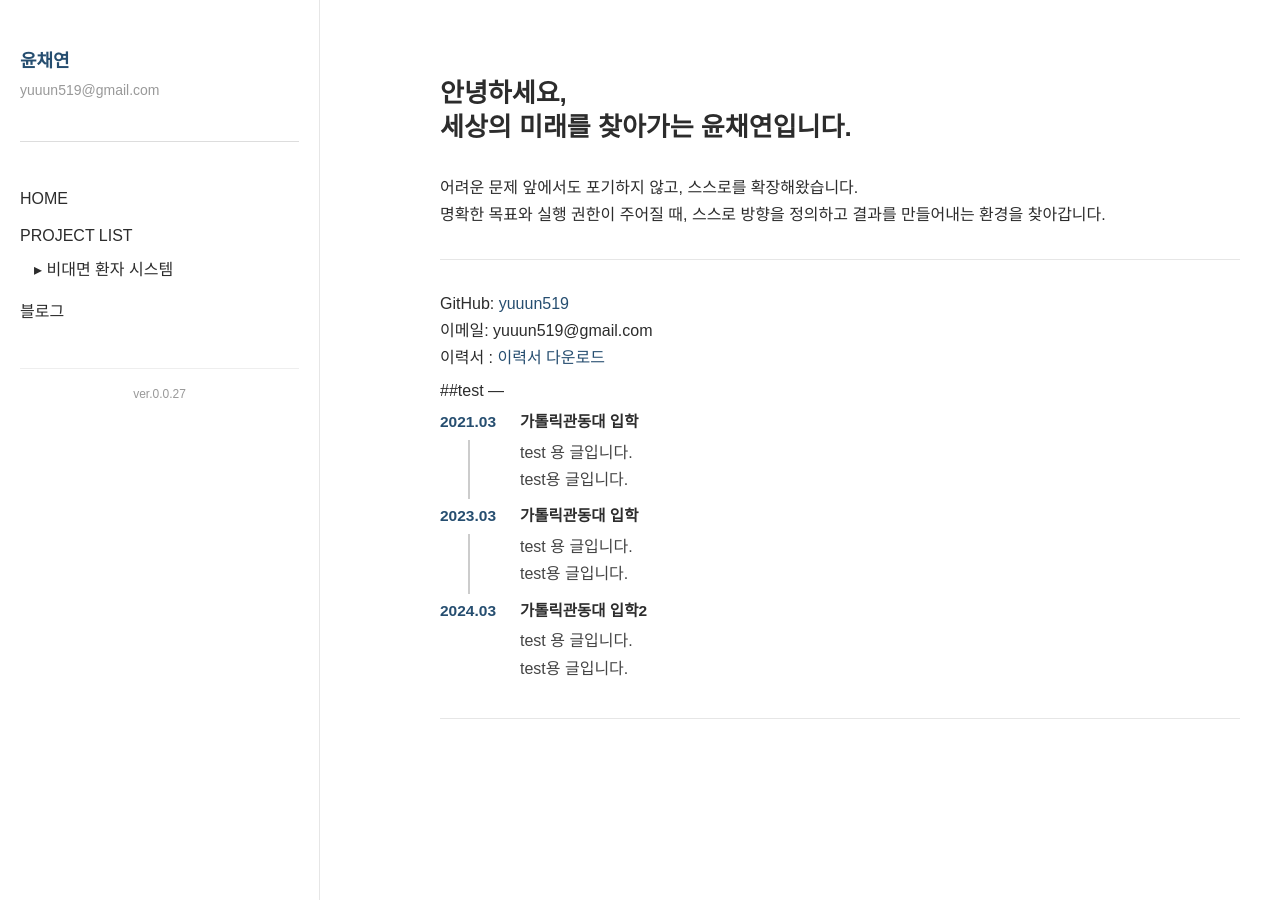
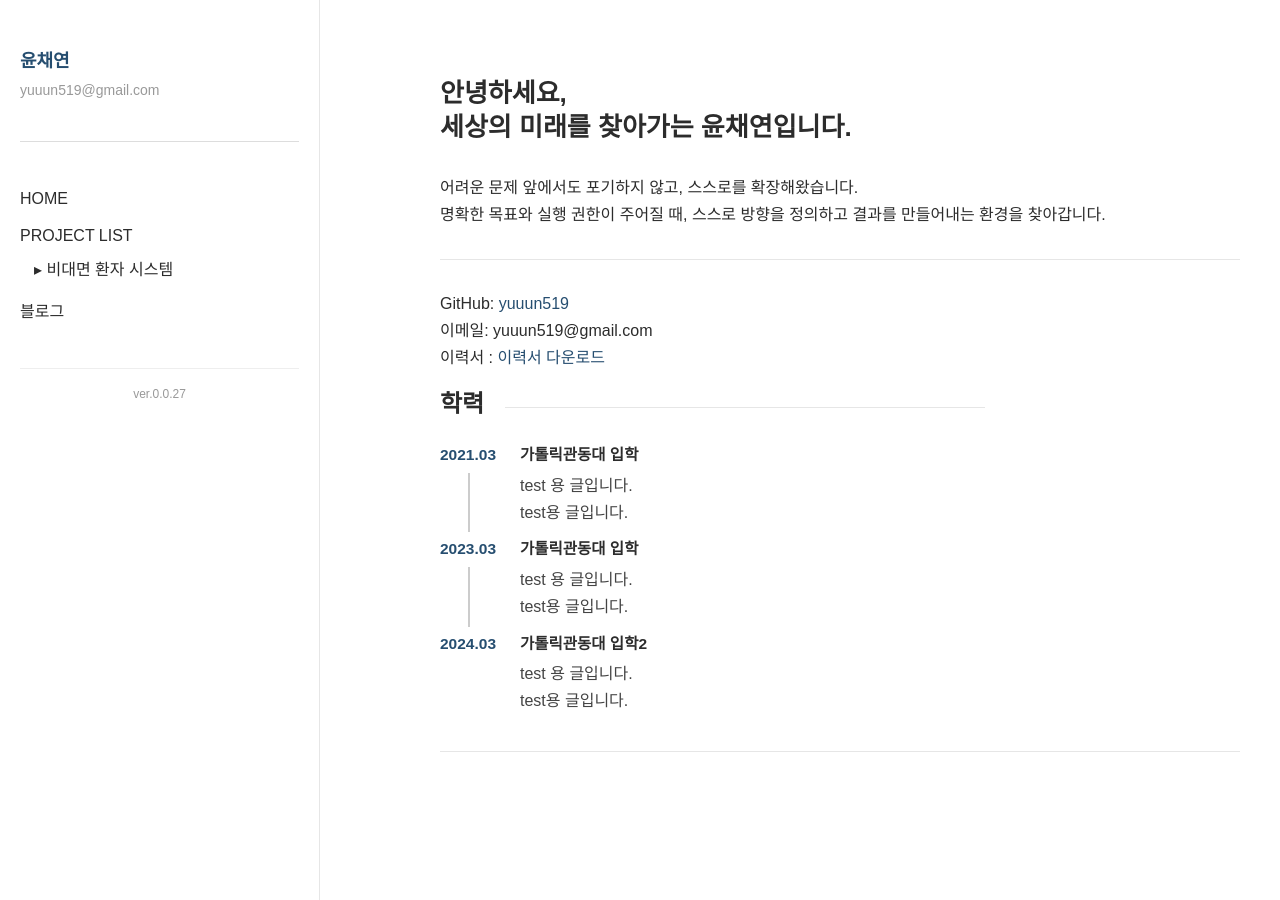
Before and after one commit to yuuun519/yuuun519.github.io, a Jekyll site: the page built from index.md, in a window 1280 px wide. Built offline with Jekyll 4.4.1, drawn with Linux system fonts in a browser that asks for light colours; some web fonts are replaced.

Commit message:
ver 0.0.28

```diff
--- a/index.md
+++ b/index.md
@@ -15,7 +15,7 @@ GitHub: [yuuun519](https://github.com/yuuun519)
 이메일: yuuun519@gmail.com
 이력서 : [이력서 다운로드](.pdf)
 
-##test ---
+<h2 style="display: inline-block; margin-right: 16px;">학력</h2><hr style="display: inline-block; width: 60%; vertical-align: middle;">
 
 <ul class="timeline">
   <li>
```
